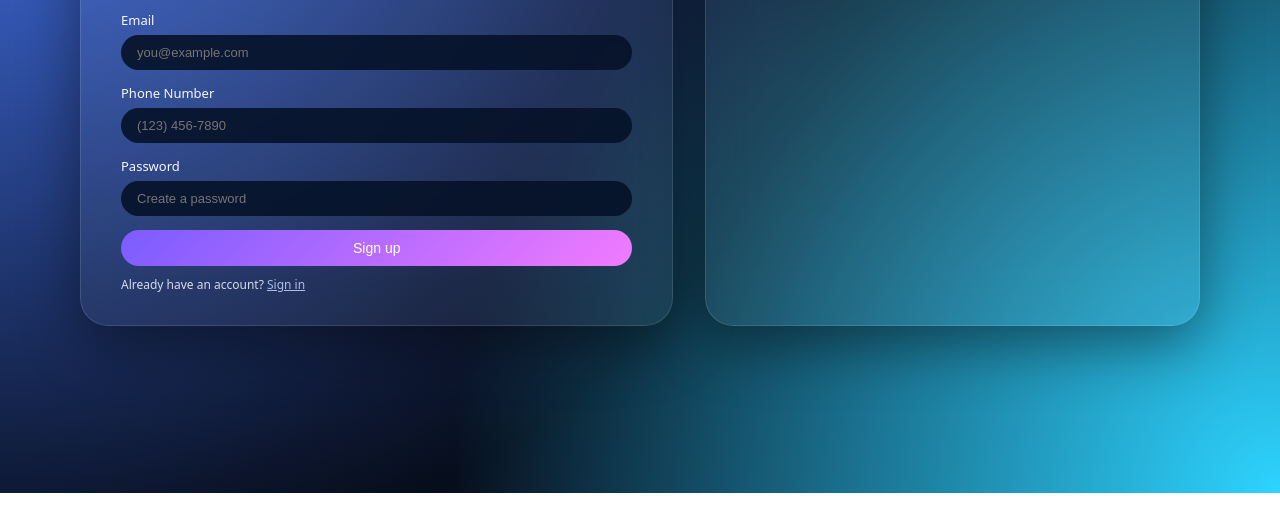
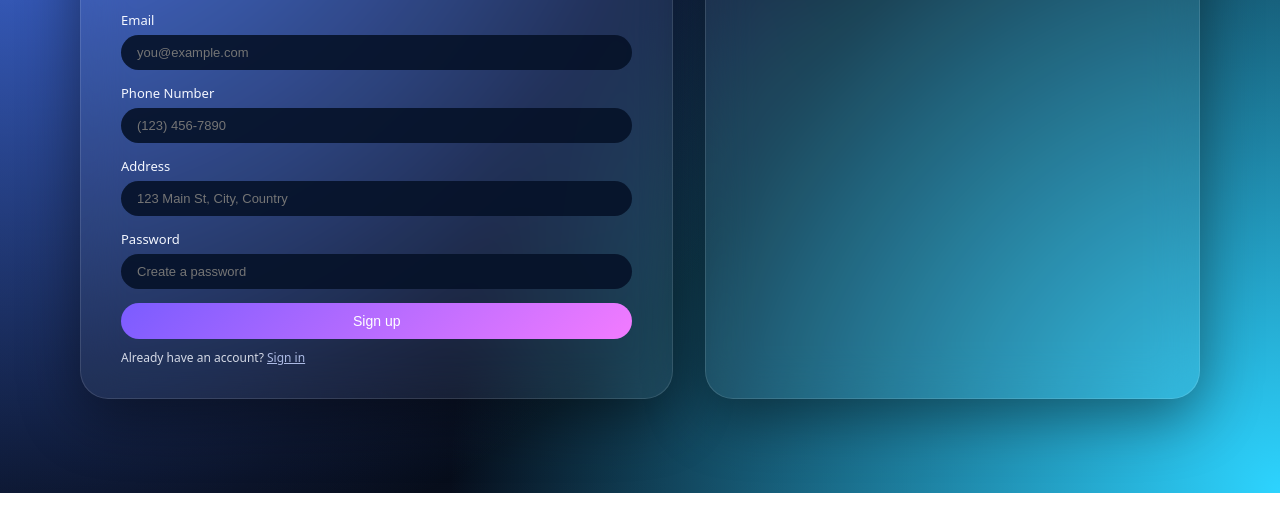
Before and after one commit to MuhIdrees22/Uni-BudgetWebsite, a website: page signup.html in a window 1280 px wide. Shown: the part 307-832 px from the top of the page. Drawn offline with Linux system fonts and the light colour scheme.

Commit message:
Update signup.html

```diff
--- a/signup.html
+++ b/signup.html
@@ -37,6 +37,11 @@
         </label>
 
         <label>
+          <span>Address</span>
+          <input id="signup-address" type="text" placeholder="123 Main St, City, Country" />
+        </label>
+
+        <label>
           <span>Password</span>
           <div class="password-field">
             <input id="signup-password" type="password" placeholder="Create a password" required />
```
